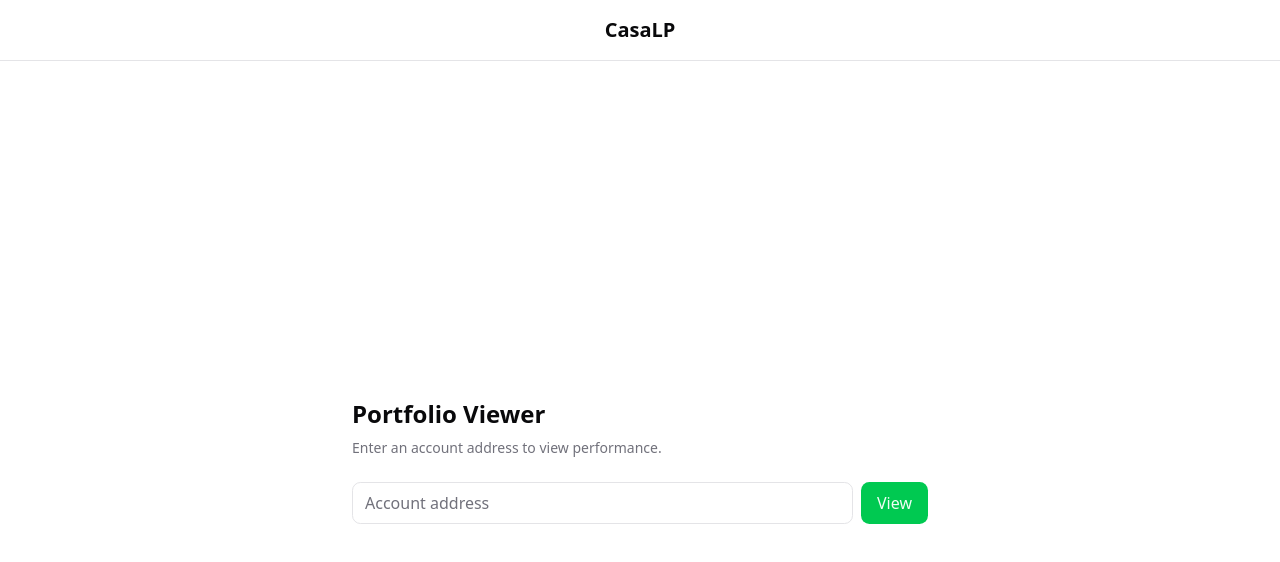
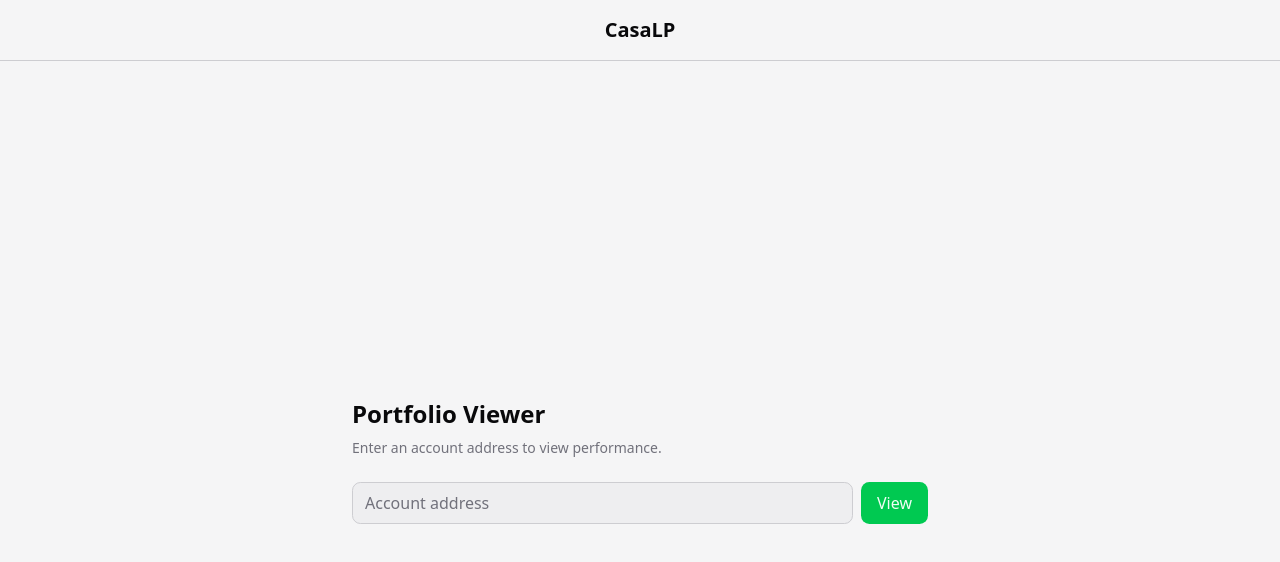
Before and after one commit to CasaLP/website, a Next.js app: page / in a window 1280 px wide. Shown: the top 562 px of the page. Built offline with nearby package versions, Linux system fonts and the light colour scheme.

Commit message:
added light color scheme

```diff
--- a/src/app/globals.css
+++ b/src/app/globals.css
@@ -45,36 +45,36 @@
 
 :root {
   --radius: 0.65rem;
-  --background: oklch(1 0 0);
+  --background: oklch(0.97 0.002 285.823);
   --foreground: oklch(0.141 0.005 285.823);
-  --card: oklch(1 0 0);
+  --card: oklch(0.95 0.002 285.823);
   --card-foreground: oklch(0.141 0.005 285.823);
-  --popover: oklch(1 0 0);
+  --popover: oklch(0.96 0.002 285.823);
   --popover-foreground: oklch(0.141 0.005 285.823);
   --primary: oklch(0.723 0.219 149.579);
   --primary-foreground: oklch(0.982 0.018 155.826);
-  --secondary: oklch(0.967 0.001 286.375);
+  --secondary: oklch(0.92 0.003 286.375);
   --secondary-foreground: oklch(0.21 0.006 285.885);
-  --muted: oklch(0.967 0.001 286.375);
+  --muted: oklch(0.92 0.003 286.375);
   --muted-foreground: oklch(0.552 0.016 285.938);
-  --accent: oklch(0.967 0.001 286.375);
+  --accent: oklch(0.92 0.003 286.375);
   --accent-foreground: oklch(0.21 0.006 285.885);
   --destructive: oklch(0.577 0.245 27.325);
-  --border: oklch(0.92 0.004 286.32);
-  --input: oklch(0.92 0.004 286.32);
+  --border: oklch(0.85 0.005 286.32);
+  --input: oklch(0.88 0.005 286.32);
   --ring: oklch(0.723 0.219 149.579);
   --chart-1: oklch(0.488 0.243 264.376);
   --chart-2: oklch(0.6 0.118 184.704);
   --chart-3: oklch(0.398 0.07 227.392);
   --chart-4: oklch(0.828 0.189 84.429);
   --chart-5: oklch(0.769 0.188 70.08);
-  --sidebar: oklch(0.985 0 0);
+  --sidebar: oklch(0.94 0.002 285.823);
   --sidebar-foreground: oklch(0.141 0.005 285.823);
   --sidebar-primary: oklch(0.723 0.219 149.579);
   --sidebar-primary-foreground: oklch(0.982 0.018 155.826);
-  --sidebar-accent: oklch(0.967 0.001 286.375);
+  --sidebar-accent: oklch(0.92 0.003 286.375);
   --sidebar-accent-foreground: oklch(0.21 0.006 285.885);
-  --sidebar-border: oklch(0.92 0.004 286.32);
+  --sidebar-border: oklch(0.85 0.005 286.32);
   --sidebar-ring: oklch(0.723 0.219 149.579);
 }
 
--- a/src/app/layout.tsx
+++ b/src/app/layout.tsx
@@ -31,7 +31,7 @@ export default function RootLayout({
         className={`${geistSans.variable} ${geistMono.variable} antialiased`}
       >
         <Script id="theme-init" strategy="beforeInteractive">
-          {`(function(){try{var mql=window.matchMedia&&window.matchMedia('(prefers-color-scheme: dark)');var prefersDark=mql?mql.matches:null;var stored=null;try{stored=localStorage.getItem('theme');}catch(e){}var useDark=stored?stored==='dark':(prefersDark!==null?prefersDark:true);var root=document.documentElement;root.classList.toggle('dark',useDark);}catch(e){document.documentElement.classList.add('dark');}})();`}
+          {`(function(){try{var mql=window.matchMedia&&window.matchMedia('(prefers-color-scheme: dark)');var prefersDark=mql?mql.matches:null;var useDark=prefersDark!==null?prefersDark:true;var root=document.documentElement;root.classList.toggle('dark',useDark);if(mql){mql.addEventListener('change',function(e){root.classList.toggle('dark',e.matches);});}}catch(e){document.documentElement.classList.add('dark');}})();`}
         </Script>
         <div className="min-h-dvh bg-background text-foreground">
           <header className="py-4 text-center border-b border-border">
```
